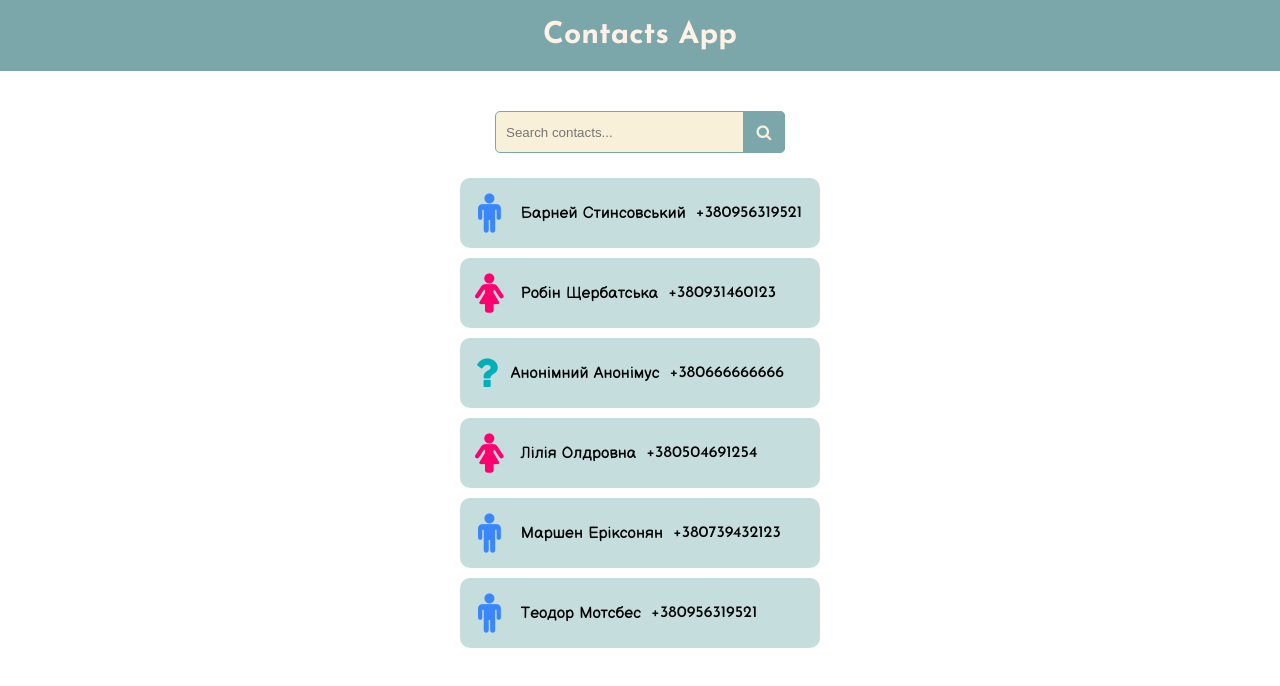
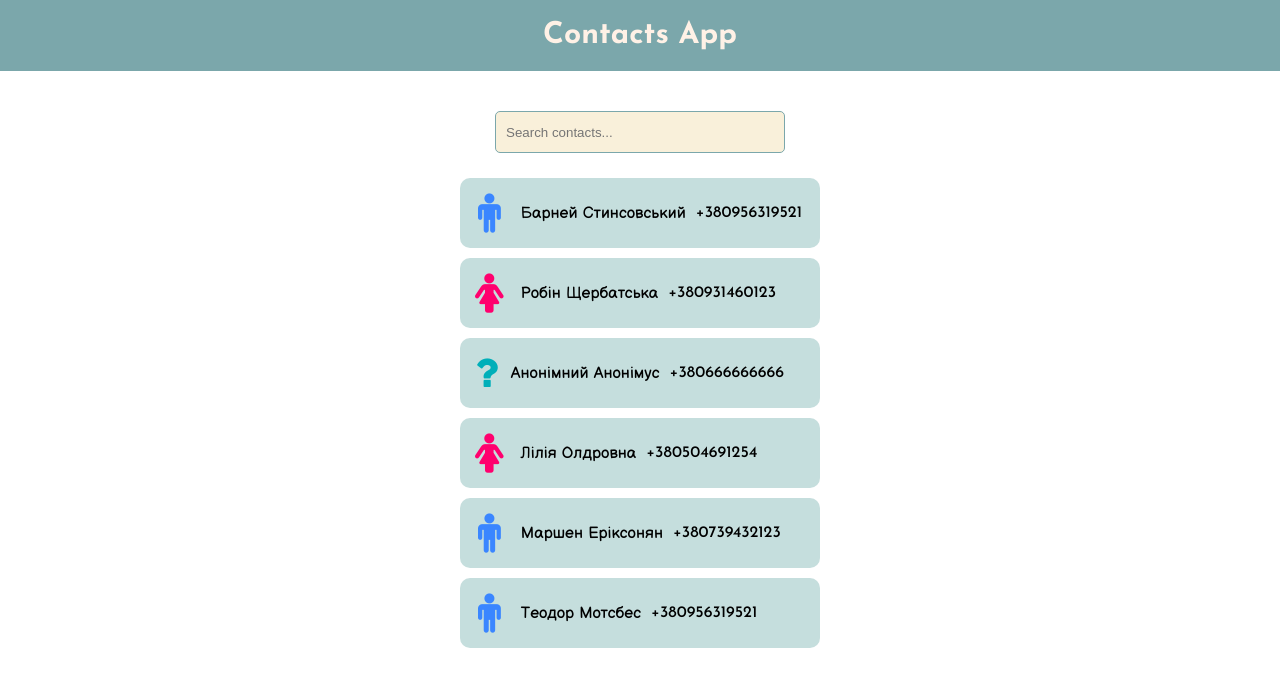
Before and after one commit to veronikos/18-contactsApp, a React (Create React App) app: page / in a window 1280 px wide. Shown: the top 686 px of the page. Built offline with nearby package versions, Linux system fonts and the light colour scheme; a web font is replaced by a local one.

Commit message:
search works without search button

```diff
--- a/src/components/Contacts.js
+++ b/src/components/Contacts.js
@@ -36,12 +36,11 @@ class Contacts extends Component {
       gender: "male"
     }],
     filteredContacts: [],
-    search: ['']
+    search: ""
   }
 
   addSearchName = data => {
     this.setState({search: data})
-
     const filtered = this.state.contacts
     .filter((contact) =>
       contact.lastName.toLowerCase().startsWith(data.toLowerCase()) ||
@@ -53,14 +52,14 @@ class Contacts extends Component {
 
   render() {
 
-    let filteredContacts = this.state.search[0] !== "" ? this.state.filteredContacts : this.state.contacts
+    let filteredContacts = this.state.search === "" ? this.state.contacts : this.state.filteredContacts
     console.log(this.state.search)
     return (
       <div className="Contacts">
         <Search addSearchName={this.addSearchName} />
         { filteredContacts
-          .map((person) => (
-            <Person {...person} key={person.index} />
+          .map((person, i) => (
+            <Person {...person} key={i} />
           ))}
       </div>
     );
--- a/src/components/Search.js
+++ b/src/components/Search.js
@@ -7,14 +7,8 @@ class Search extends Component {
 
   changeSearchText = (event) => {
     this.setState({ searchText: event.target.value });
+    this.props.addSearchName(this.state.searchText)
   };
-
-  sortContacts = () => {
-    if(this.state.searchText !== '') {
-      this.props.addSearchName(this.state.searchText)
-      this.setState({searchText: ''})
-    }
-  }
 
   render() {
     return (
@@ -25,7 +19,6 @@ class Search extends Component {
           value={this.state.searchText}
           onChange={this.changeSearchText}
         />
-        <button type="submit" onClick={this.sortContacts}></button>
         {/* <div>
           <input type="radio" id="radioButton"></input>
           <input type="radio" id="radioButton"></input>
```
